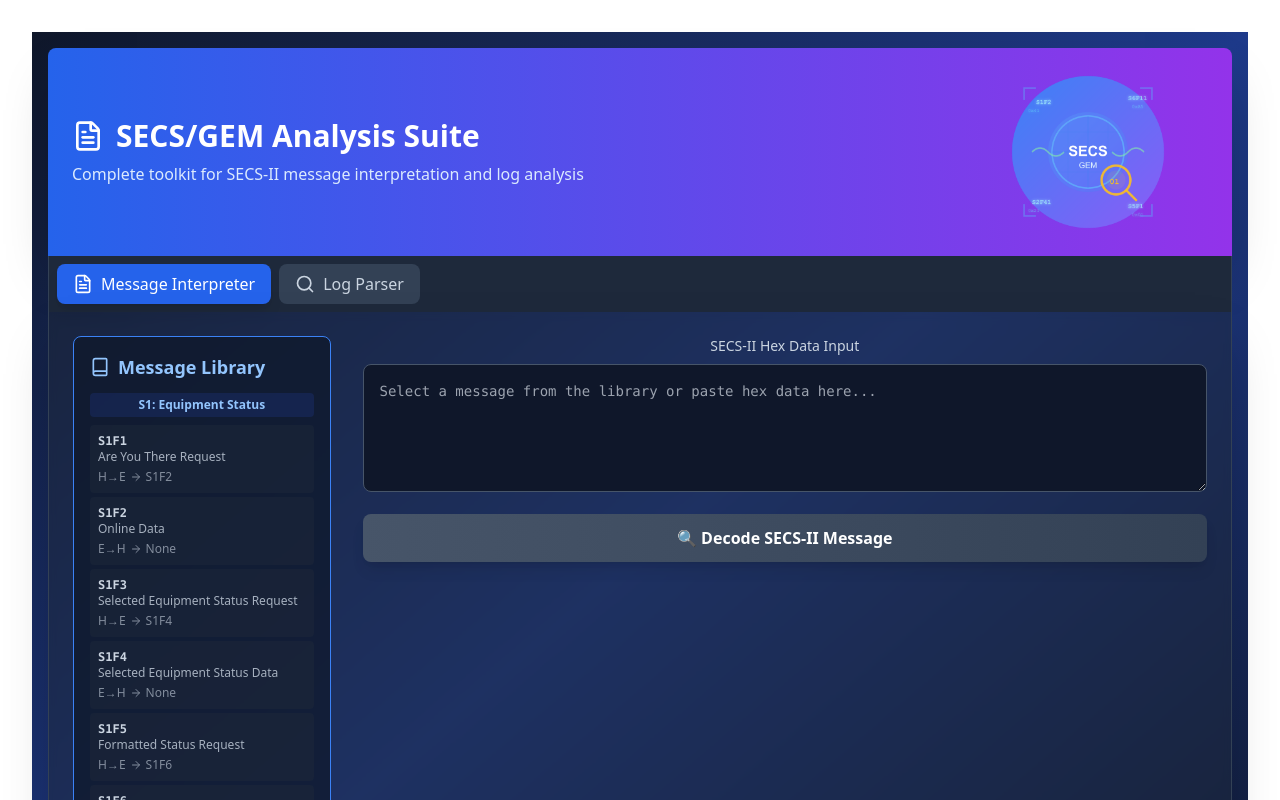
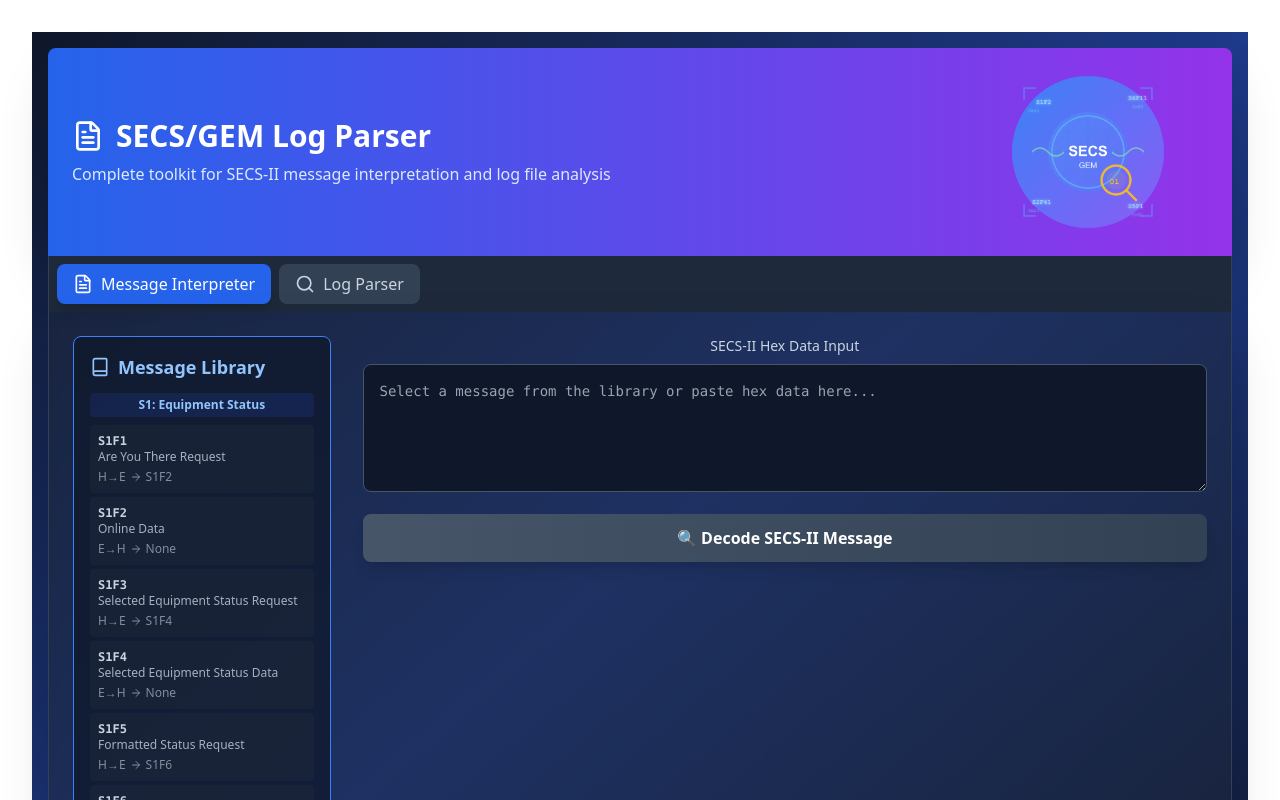
Before and after one commit to jakStrick/secs-gem-interpreter, a React (Vite) app: page / in a window 1280 px wide. Shown: the top 800 px of the page. Built offline with nearby package versions, Linux system fonts and the light colour scheme.

Commit message:
changed some naming

```diff
--- a/src/components/SECS2Interpreter.jsx
+++ b/src/components/SECS2Interpreter.jsx
@@ -29,11 +29,11 @@ const SECS2InterpreterApp = () => {
 						<div>
 							<h1 className="text-3xl font-bold text-white flex items-center gap-3">
 								<FileText className="w-8 h-8" />
-								SECS/GEM Analysis Suite
+								SECS/GEM Log Parser
 							</h1>
 							<p className="text-blue-100 mt-2">
 								Complete toolkit for SECS-II message interpretation and
-								log analysis
+								log file analysis
 							</p>
 						</div>
 						<img
```
